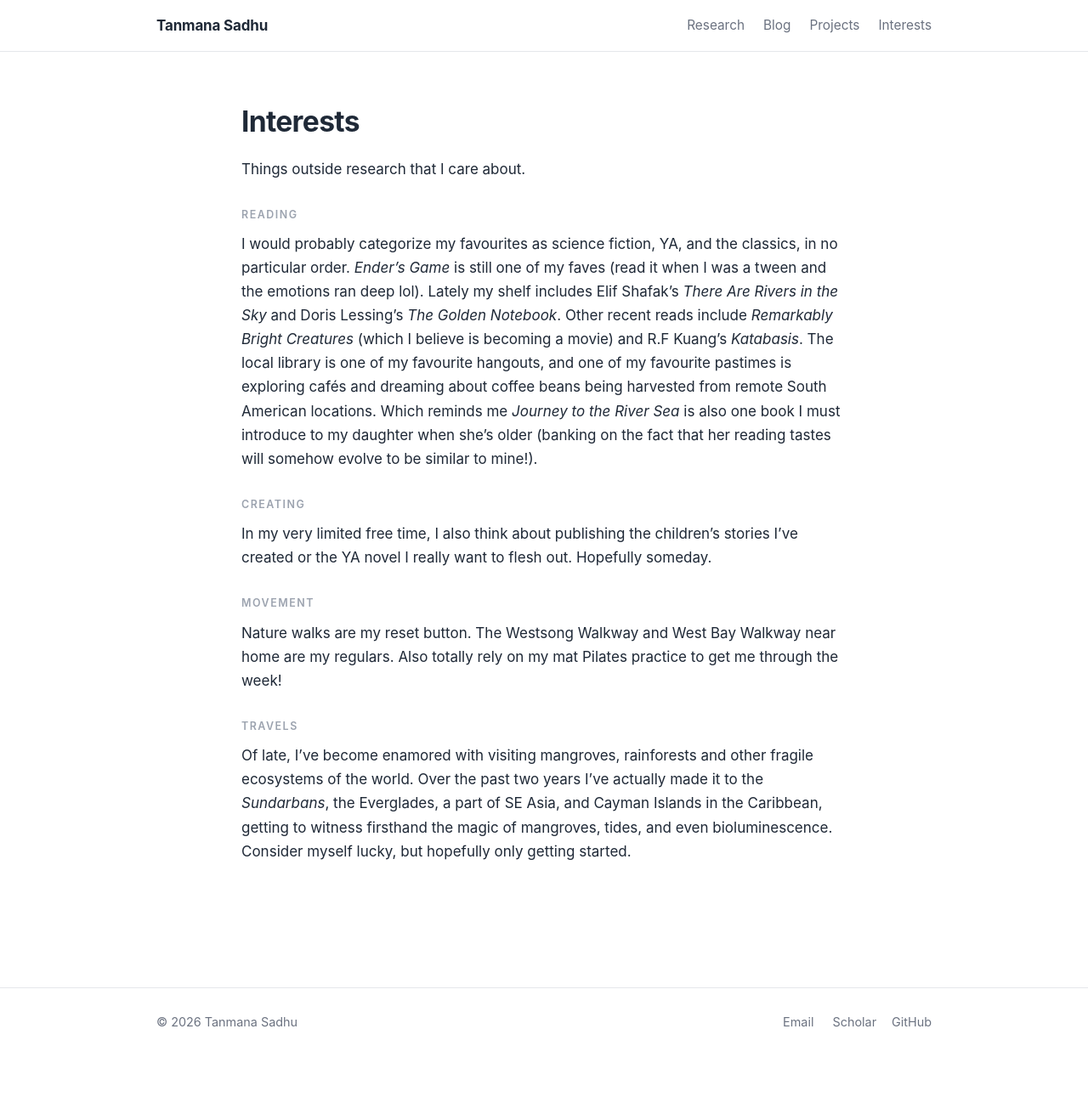
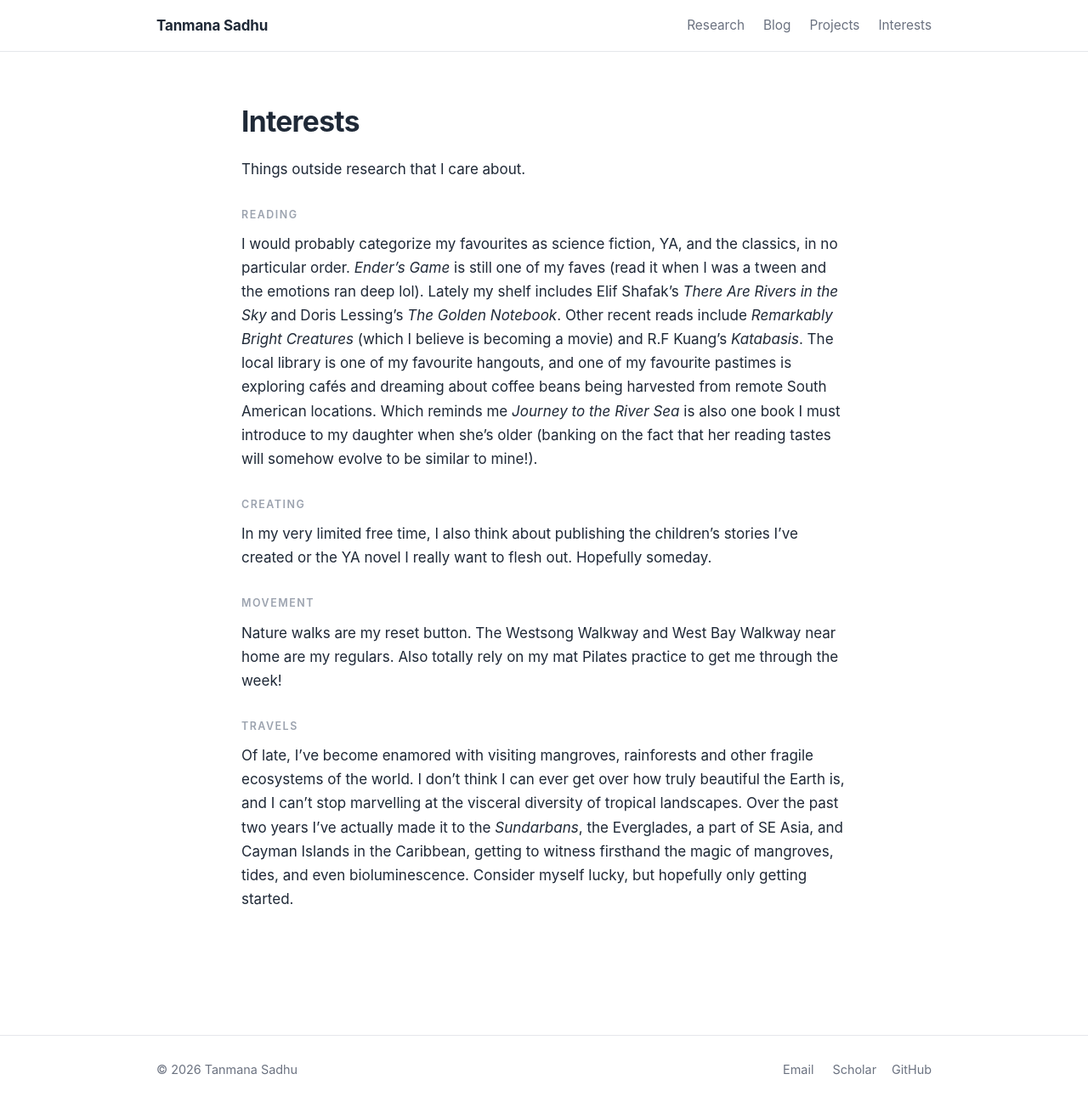
Before and after one commit to tanmana5/tanmana5.github.io, a Jekyll site: the page built from interests.md, in a window 1280 px wide and 1315 px high. Shown: the top 1304 px of the window at 85% size. Built offline with Jekyll 4.4.1, drawn with Linux system fonts in a browser that asks for light colours.

Commit message:
Fill in Interests page

```diff
--- a/interests.md
+++ b/interests.md
@@ -23,4 +23,4 @@ Nature walks are my reset button. The Westsong Walkway and West Bay Walkway near
 
 <p class="section-title">Travels</p>
 
-Of late, I've become enamored with visiting mangroves, rainforests and other fragile ecosystems of the world. Over the past two years I've actually made it to the *Sundarbans*, the Everglades, a part of SE Asia, and Cayman Islands in the Caribbean, getting to witness firsthand the magic of mangroves, tides, and even bioluminescence. Consider myself lucky, but hopefully only getting started.
+Of late, I've become enamored with visiting mangroves, rainforests and other fragile ecosystems of the world. I don't think I can ever get over how truly beautiful the Earth is, and I can't stop marvelling at the visceral diversity of tropical landscapes. Over the past two years I've actually made it to the *Sundarbans*, the Everglades, a part of SE Asia, and Cayman Islands in the Caribbean, getting to witness firsthand the magic of mangroves, tides, and even bioluminescence. Consider myself lucky, but hopefully only getting started.
```
